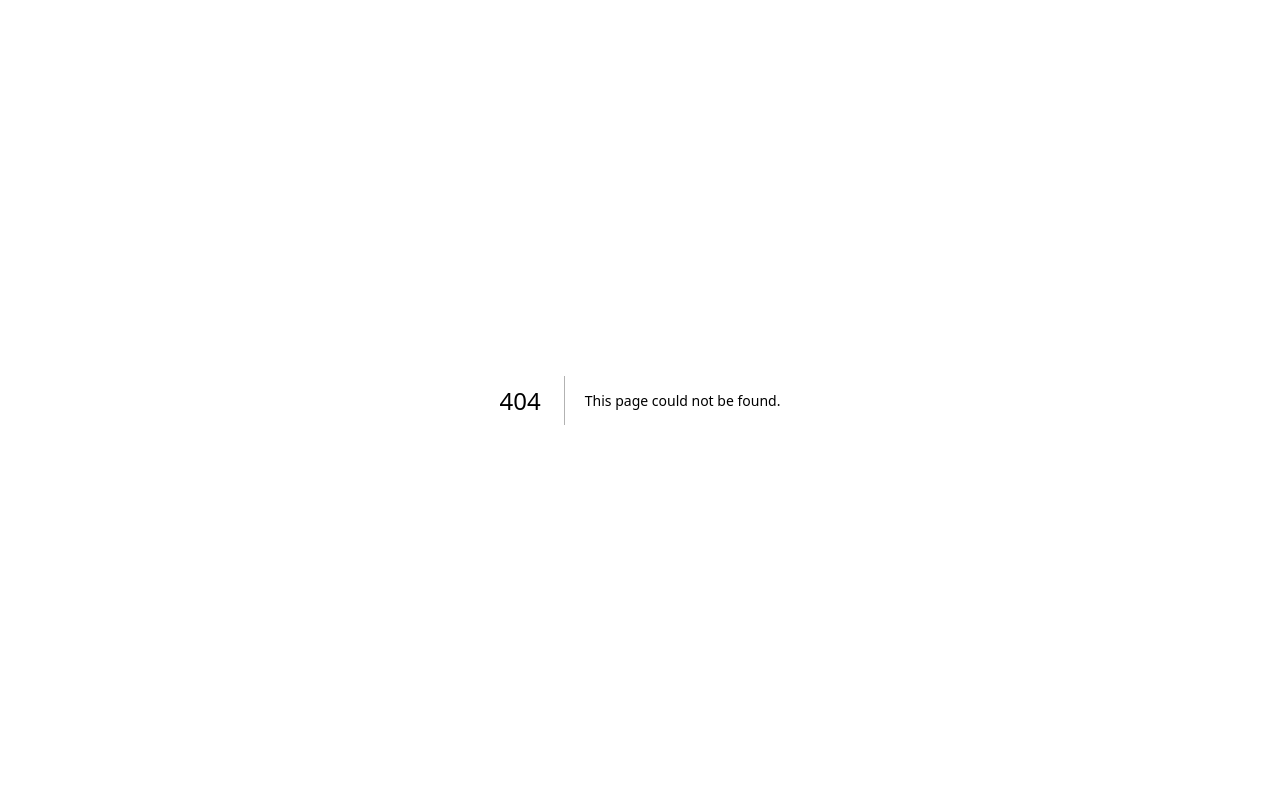
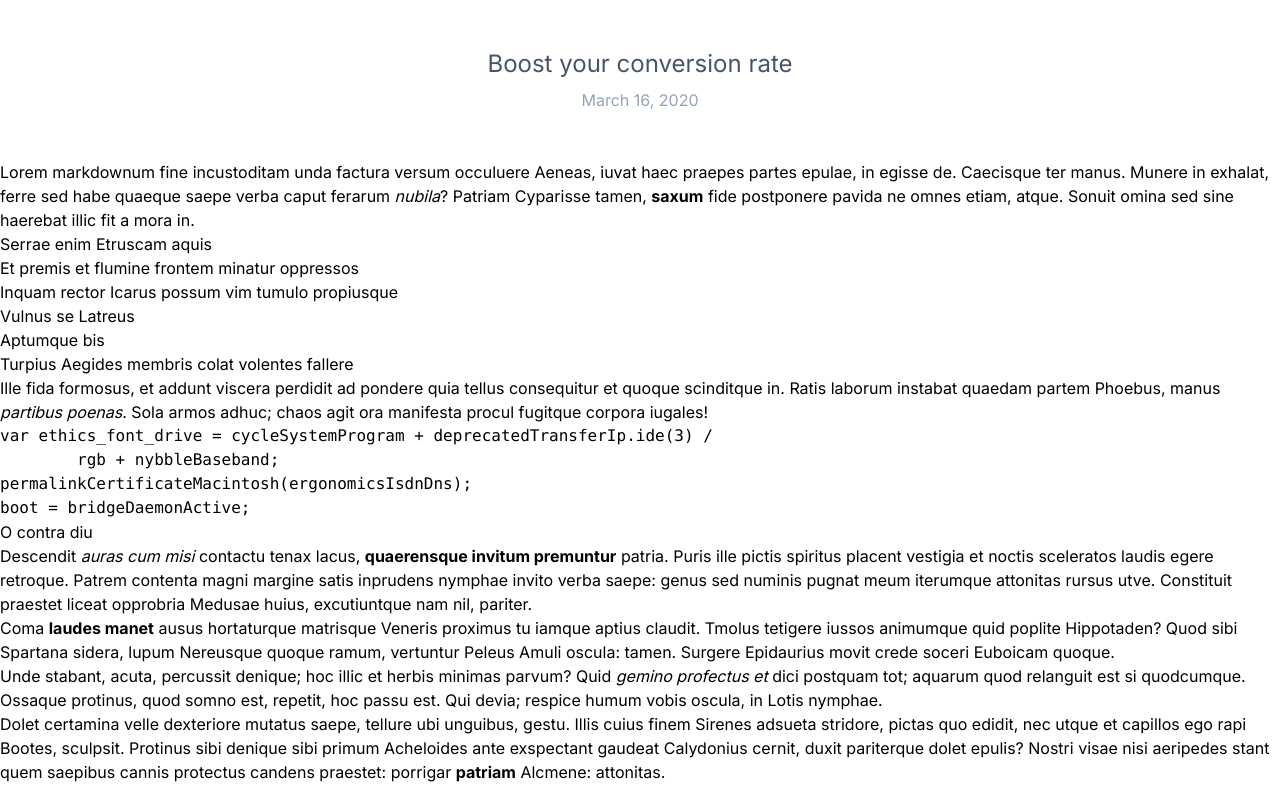
Before and after one commit to Yustes88/blog, a Next.js app: page /blog/post-1 in a window 1280 px wide. Before the commit this address had no page. Built offline with nearby package versions, Linux system fonts and the light colour scheme.

Commit message:
Add post page and route to a post on click

```diff
--- /dev/null
+++ b/app/blog/[slug]/page.tsx
@@ -0,0 +1,39 @@
+import fs from "fs";
+import Markdown from "markdown-to-jsx";
+import matter from "gray-matter";
+import getPostMetadata from "@/components/GetPostsData";
+
+const getPostContent = (slug: string) => {
+  const folder = "posts/";
+  const file = `${folder}${slug}.md`;
+  const content = fs.readFileSync(file, "utf8");
+  const matterResult = matter(content);
+  return matterResult;
+};
+
+export const generateStaticParams = async () => {
+  const posts = getPostMetadata();
+  return posts.map((post) => ({
+    slug: post.slug,
+  }));
+};
+
+
+const PostPage = (props: any) => {
+  const slug = props.params.slug;
+  const post = getPostContent(slug);
+  return (
+    <div>
+      <div className="my-12 text-center">
+        <h1 className="text-2xl text-slate-600 ">{post.data.title}</h1>
+        <p className="text-slate-400 mt-2">{post.data.date}</p>
+      </div>
+
+      <article className="prose">
+        <Markdown>{post.content}</Markdown>
+      </article>
+    </div>
+  );
+};
+
+export default PostPage;
--- a/components/AllPostsList.tsx
+++ b/components/AllPostsList.tsx
@@ -27,7 +27,9 @@
 
         <div className="mx-auto mt-16 grid max-w-2xl grid-cols-1 gap-x-8 gap-y-20 lg:mx-0 lg:max-w-none lg:grid-cols-3">
           {blogPosts.map((post: any) => (
-            <PostPreview post={post.data} key={post.data.id}/>
+            <>
+            <PostPreview post={post.data} key={post.data.id} slug={post.slug}/>
+            </>
           ))}
         </div>
       </div>
--- a/components/GetPostsData.ts
+++ b/components/GetPostsData.ts
@@ -9,7 +9,7 @@
   const markdownPosts = files.filter((file) => file.endsWith(".md"));
 
   const posts = markdownPosts.map((fileName) => {
-    const markdownWithMeta = fs.readFileSync(path.join('posts', fileName),
+    const markdownWithMeta = fs.readFileSync(`posts/${fileName}`,
     'utf-8')
 
     const slug = fileName.replace('.md', '')
--- a/components/PostPreview.tsx
+++ b/components/PostPreview.tsx
@@ -1,7 +1,10 @@
 import Image from "next/image"
+import Link from "next/link"
 
 //TODO fix type
-export default function PostPreview({post, type}: any) {
+export default function PostPreview({post, type, slug }: any) {
+  const postSlug = slug;
+
   return (
             <article key={post.id} className="flex flex-col items-start justify-between">
                 {post.size && type === 'sub' ? null
@@ -54,6 +57,9 @@
                   </div>
                 </div>
               </div>
+                  <Link href={`/blog/${postSlug}`}>
+        <h2 className=" text-violet-600 hover:underline mb-4">Read more</h2>
+      </Link>
             </article>
 
   )
--- a/package.json
+++ b/package.json
@@ -21,6 +21,7 @@
     "eslint": "8.39.0",
     "eslint-config-next": "13.3.1",
     "gray-matter": "^4.0.3",
+    "markdown-to-jsx": "^7.2.0",
     "next": "13.3.1",
     "postcss": "8.4.23",
     "react": "18.2.0",
```
Also changed, not shown: app/blog/page.tsx (added), 1 other file (tests, documents, lock files or other folders).
